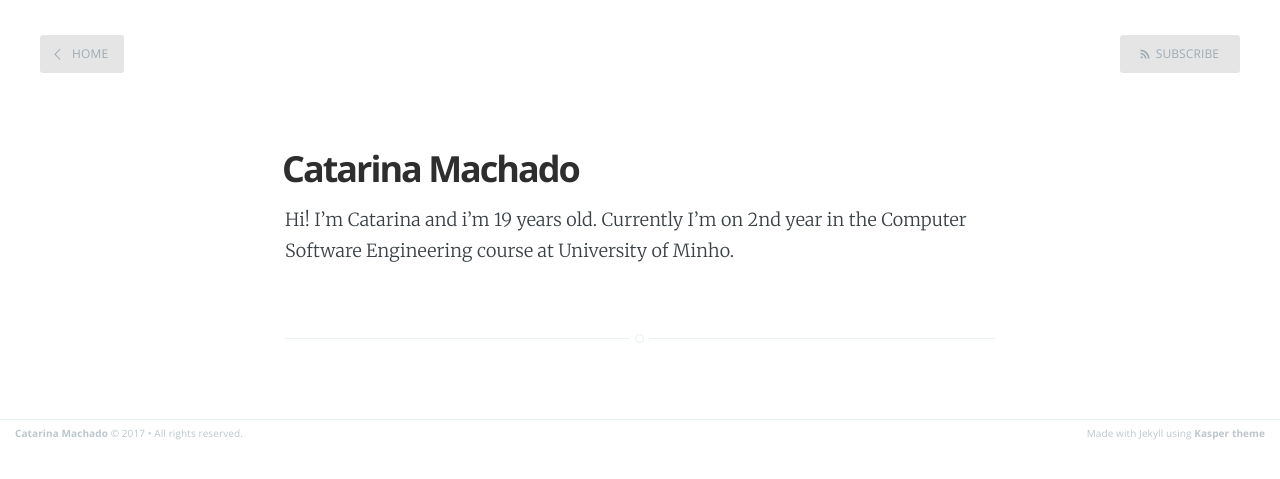
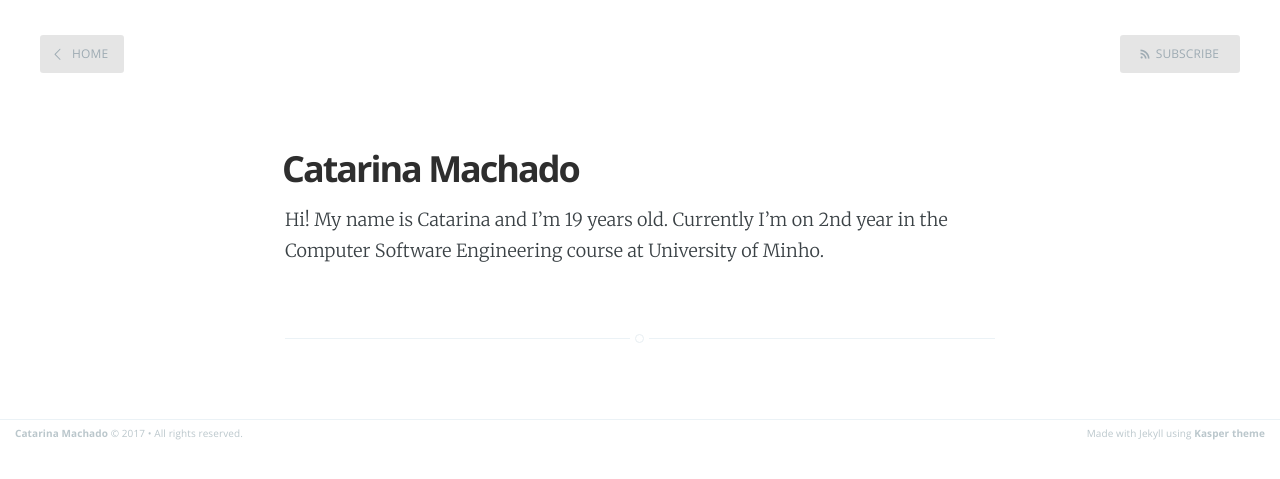
Before and after one commit to catarinamachado/catarinamachado-old-page, a Jekyll site: the page built from about/index.md, in a window 1280 px wide. Shown: the top 479 px of the page. Built offline with Jekyll 4.4.1, drawn with Linux system fonts in a browser that asks for light colours.

Commit message:
experiencia

```diff
--- a/about/index.md
+++ b/about/index.md
@@ -4,4 +4,4 @@ title: Catarina Machado
 cover: http://o9.us.icdn.ru/a/ap001/1/34059861vEE.jpg
 ---
 
-Hi! I’m Catarina and i’m 19 years old. Currently I’m on 2nd year in the Computer Software Engineering course at University of Minho.
+Hi! My name is Catarina and I’m 19 years old. Currently I’m on 2nd year in the Computer Software Engineering course at University of Minho.
--- a/index.html
+++ b/index.html
@@ -1,7 +1,7 @@
 ---
 layout: default
 title: Home
-cover: false
+cover: '/assets/images/profile.png'
 about: 'about.html'
 ---
 
```
